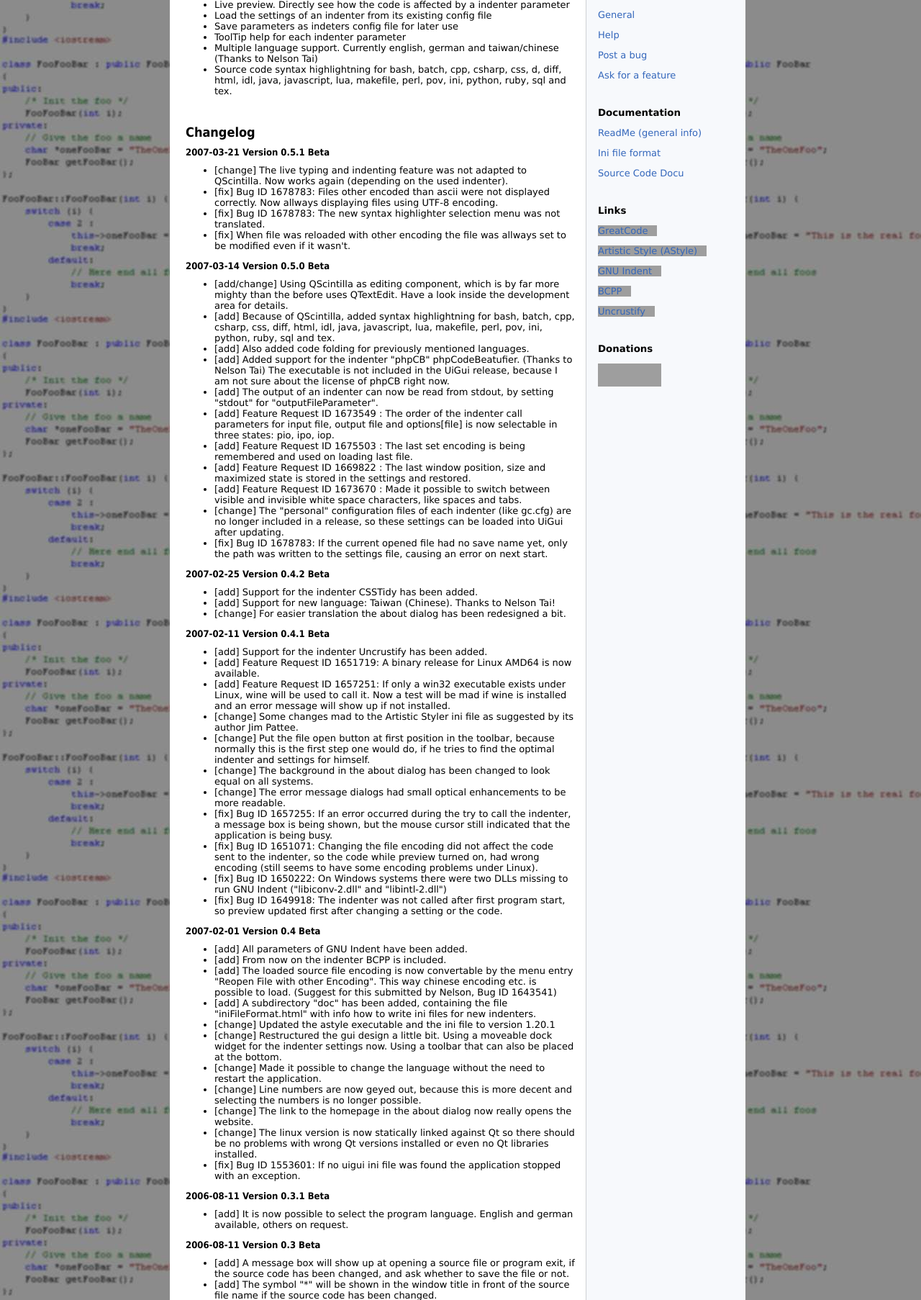
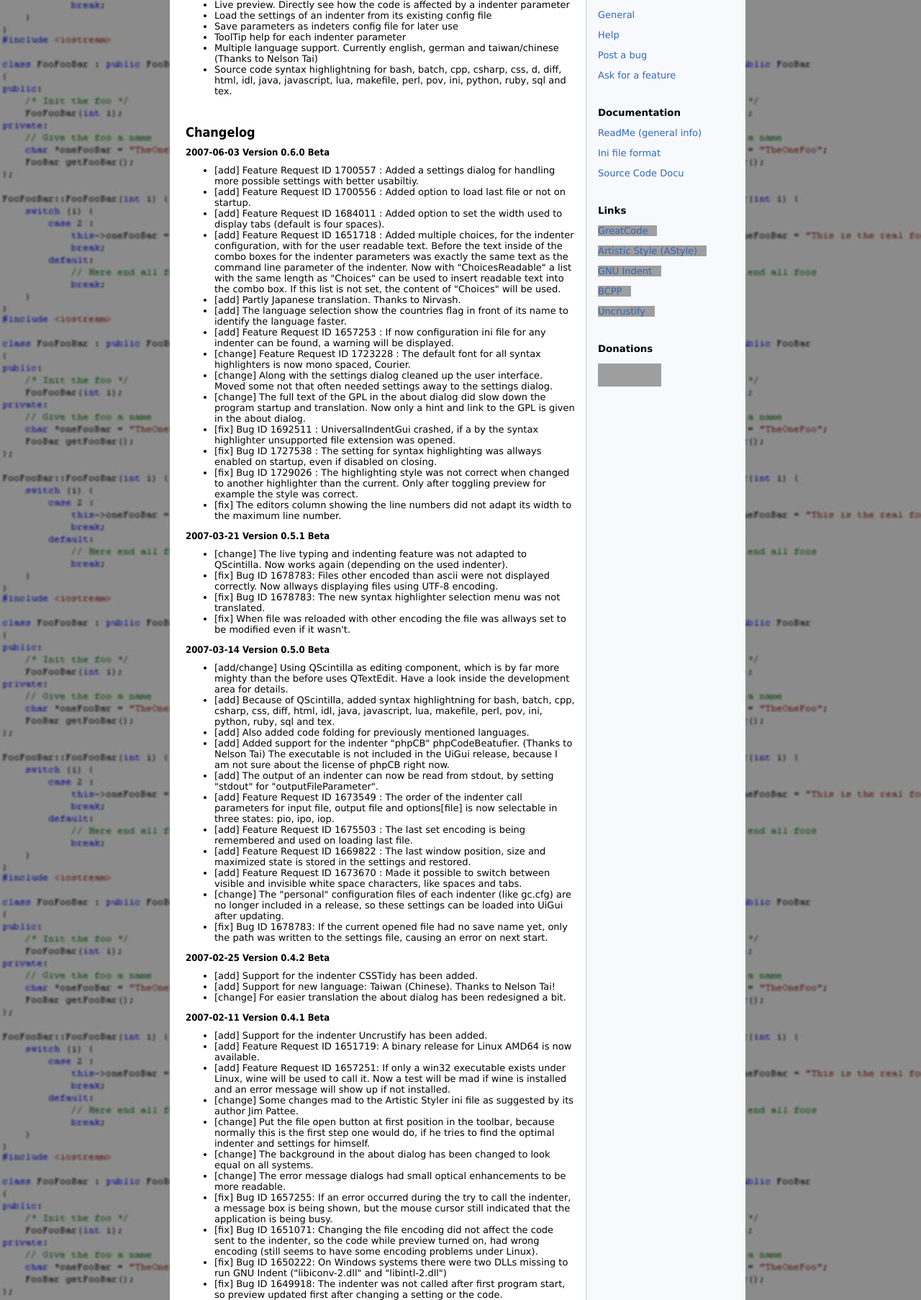
Before and after one commit to yuhaoth/univsalindent, a PHP site: page /features.php in a window 1280 px wide. Shown: the part 340-2146 px from the top of the page at 72% size. Run offline with PHP 8.4, Linux system fonts and the light colour scheme; grey boxes are pictures that could not be loaded.

Commit message:
Updated for new release.

```diff
--- a/website/features.php
+++ b/website/features.php
@@ -46,6 +46,25 @@ include("htmlhead.html");
 
 				<br>
 				<h2>Changelog</h2>
+
+                <h4>2007-06-03 Version 0.6.0 Beta</h4>
+				<ul>
+                    <li>[add] Feature Request ID 1700557 : Added a settings dialog for handling more possible settings with better usabiltiy.</li>
+                    <li>[add] Feature Request ID 1700556 : Added option to load last file or not on startup.</li>
+                    <li>[add] Feature Request ID 1684011 : Added option to set the width used to display tabs (default is four spaces).</li>
+                    <li>[add] Feature Request ID 1651718 : Added multiple choices, for the indenter configuration, with for the user readable text. Before the text inside of the combo boxes for the indenter parameters was exactly the same text as the command line parameter of the indenter. Now with "ChoicesReadable" a list with the same length as "Choices" can be used to insert readable text into the combo box. If this list is not set, the content of "Choices" will be used.</li>
+                    <li>[add] Partly Japanese translation. Thanks to Nirvash.</li>
+                    <li>[add] The language selection show the countries flag in front of its name to identify the language faster.</li>
+                    <li>[add] Feature Request ID 1657253 : If now configuration ini file for any indenter can be found, a warning will be displayed.</li>
+                    <li>[change] Feature Request ID 1723228 : The default font for all syntax highlighters is now mono spaced, Courier.</li>
+                    <li>[change] Along with the settings dialog cleaned up the user interface. Moved some not that often needed settings away to the settings dialog.</li>
+                    <li>[change] The full text of the GPL in the about dialog did slow down the program startup and translation. Now only a hint and link to the GPL is given in the about dialog.</li>
+                    <li>[fix] Bug ID 1692511 : UniversalIndentGui crashed, if a by the syntax highlighter unsupported file extension was opened.</li>
+                    <li>[fix] Bug ID 1727538 : The setting for syntax highlighting was allways enabled on startup, even if disabled on closing.</li>
+                    <li>[fix] Bug ID 1729026 : The highlighting style was not correct when changed to another highlighter than the current. Only after toggling preview for example the style was correct.</li>
+                    <li>[fix] The editors column showing the line numbers did not adapt its width to the maximum line number.</li>
+                </ul>
+
 				<h4>2007-03-21 Version 0.5.1 Beta</h4>
 				<ul>
                     <li>[change] The live typing and indenting feature was not adapted to QScintilla. Now works again (depending on the used indenter).</li>
--- a/website/index.php
+++ b/website/index.php
@@ -26,6 +26,12 @@ include("htmlhead.html");
                    preview to directly see how the selected formatting option affects the source code.</p>
 				<br>
 				<h2>News</h2>
+
+                <h3>2007-06-03 UniversalIndentGUI Anniversary Version 0.6.0 Beta released</h3>
+				<p>Yesterday one year ago the first version of UniversalIndentGui was released.
+                So I would like to say thank you to anyone who has helped me with good critics,
+                translation, writing an indenter or what ever. THANKS!<br>
+                And here is therefore a new release. Enjoy it!</p>
 
 				<h3>2007-05-30 Next release coming soon</h3>
 				<p>Developing has speed up again and a new release can be expected soon. Refactoring
```
